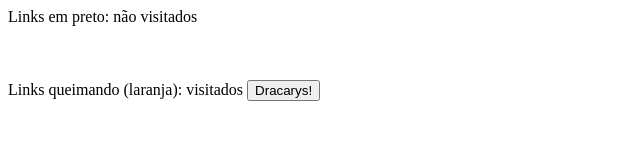
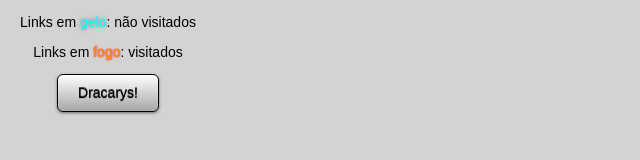
Before and after one commit to LeowLopez/Drogon-burns-links, a browser extension: page index.html in a window 1280 px wide. Shown: the whole page, without its empty margins (0-640 px from the left). Drawn offline with Linux system fonts and the light colour scheme.

Commit message:
style popup

```diff
--- a/index.html
+++ b/index.html
@@ -3,10 +3,51 @@
 <head>
 	<meta charset="utf-8" />
 	<script src="popup.js"></script>
+	<style>
+		body{
+			background-color: #D3D3D3;
+		}
+		#Drogon {
+			font-family: Arial, Helvetica, sans-serif;
+			font-size: 14px;
+			color: #000000;
+			padding: 10px 20px;
+			margin: auto auto;
+
+			background: -webkit-gradient(
+				linear, left top, left bottom,
+				from(#ffffff),
+				to(#a6a6a6));
+
+			-webkit-border-radius: 6px;
+			border-radius: 6px;
+			border: 1px solid #0a0000;
+			-webkit-box-shadow:
+				0px 1px 3px rgba(000,000,000,0.5),
+				inset 0px 0px 1px rgba(255,255,255,1);
+			text-shadow:
+				0px -1px 0px rgba(000,000,000,0.7),
+				0px 1px 0px rgba(140,140,140,0.3);
+		}
+		#Popup {
+			height: 100px;
+		    width: 200px;
+		    background: #D3D3D3;
+		}
+		p {
+			font-family: Arial, Helvetica, sans-serif;
+			font-size: 14px;
+		}
+		span.nonvisited {color: #00ffff; text-shadow: 0px 0px 4px gray}
+		span.visited {color: #FF8C00; text-shadow: 0px 0px 2px red}
+	</style>
+
 </head>
 <body>
-	Links em preto: não visitados<br/><br/><br/><br/>
-	Links queimando (laranja): visitados
+	<div id="Popup" align="center">
+	<p>Links em <span class="nonvisited">gelo</span>: não visitados</p>
+	<p>Links em <span class="visited">fogo</span>: visitados</p>
 	<button id="Drogon">Dracarys!</button>
+	</div>
 </body>
 </html>
```
